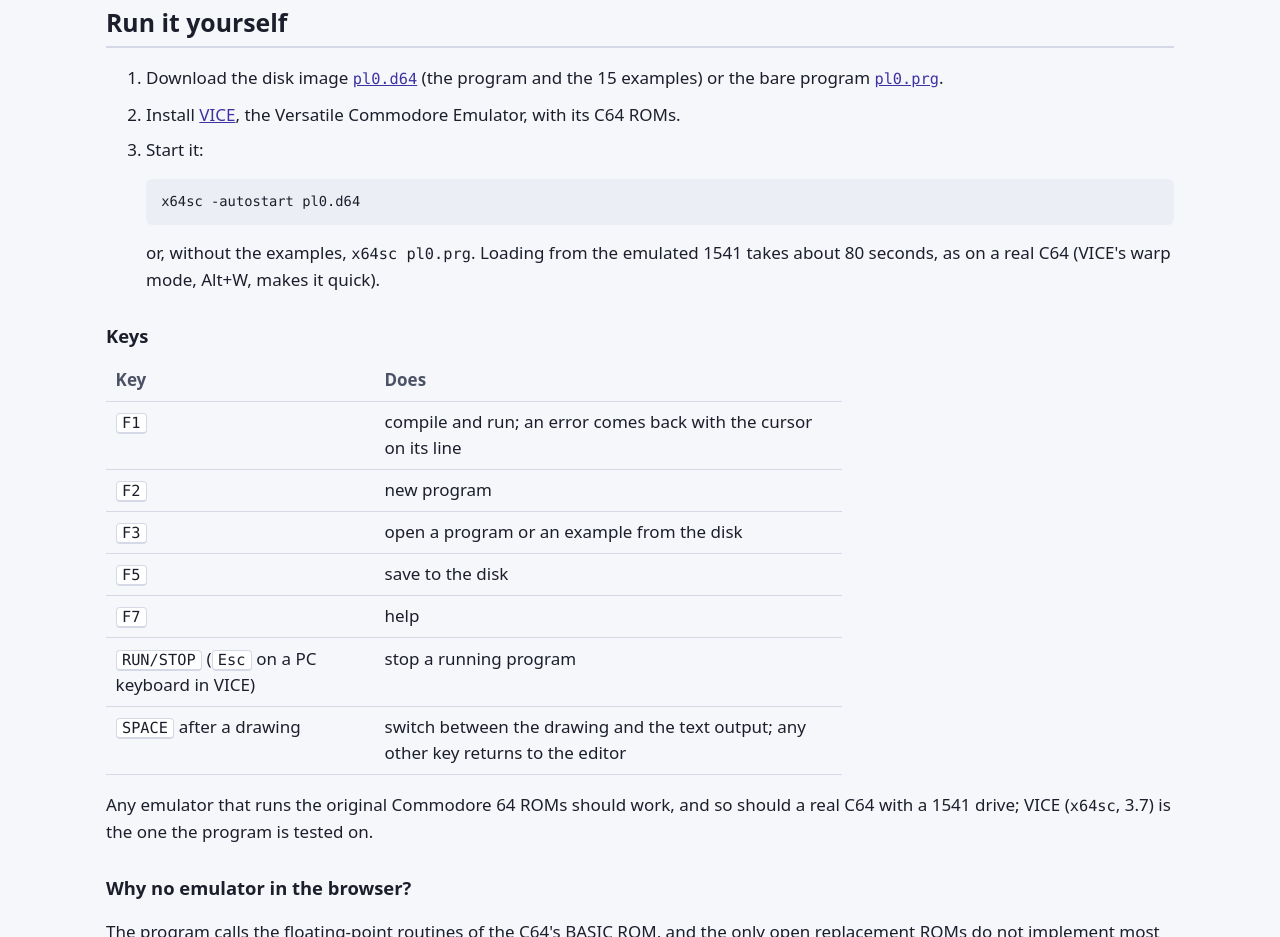
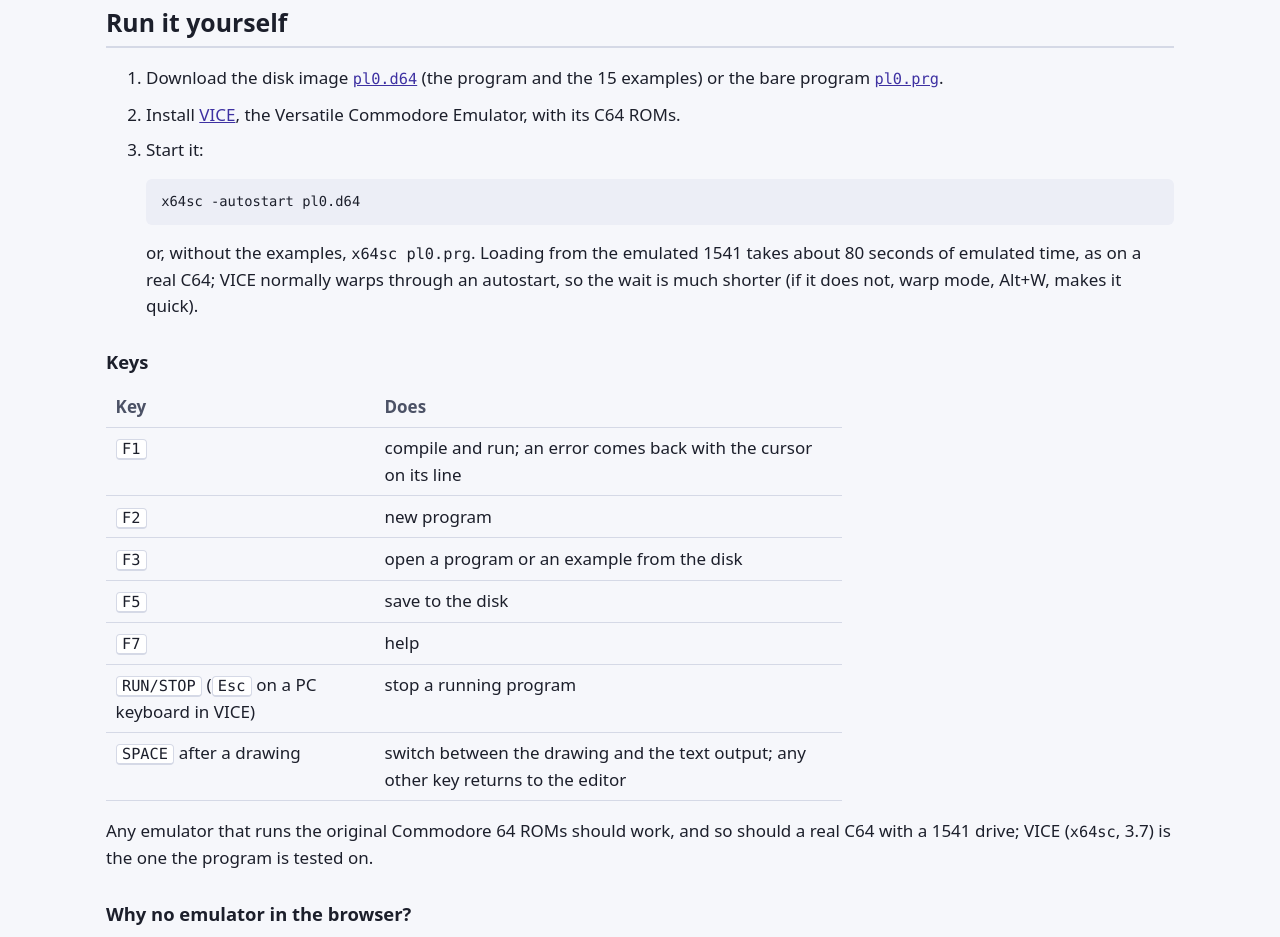
Before and after one commit to calvinolang/pl0-c64, a plain HTML site: page web/index.html in a window 1280 px wide. Shown: the part 4363-5300 px from the top of the page. Drawn offline with Linux system fonts and the light colour scheme; files whose address does not match are found by name.

Commit message:
docs: final review fixes in the guides and the architecture notes
- README, USER-GUIDE: get the disk by building it (make dist, cc65 2.19,
  c1541) until a release and the site are published; the 80 s start-up
  is emulated time (VICE's AutostartWarp is on by default: about 18 s
  wall in the tests); RESTORE is disabled; reserved names PL0, INDEX;
  DISK FULL may leave an unclosed entry (c1541 -validate); the tested
  cc65 version; make test 10 to 20 s; the Pages workflow never ran.
- LANGUAGE: the host's smallest normal double and subnormals.
- memory-map: the stack measurement (75 of 256 bytes of the 6502 stack
  free, 460 of 2,048 of the C stack used, method and gate); one H1, the
  history marked as superseded; regenerated tables (61 bytes free).
- overview: text-walking interpreter, the diagrams not checked
  rendered, the new numbers; testing: the new cases and checks.

Co-Authored-By: Claude Opus 5.5 <noreply@anthropic.com>

```diff
--- a/web/index.html
+++ b/web/index.html
@@ -603,7 +603,8 @@ end.
     <li>Start it:
       <pre><code>x64sc -autostart pl0.d64</code></pre>
       or, without the examples, <code>x64sc pl0.prg</code>. Loading from the emulated 1541 takes about
-      80 seconds, as on a real C64 (VICE's warp mode, Alt+W, makes it quick).</li>
+      80 seconds of emulated time, as on a real C64; VICE normally warps through an autostart, so the
+      wait is much shorter (if it does not, warp mode, Alt+W, makes it quick).</li>
   </ol>
   <h3>Keys</h3>
   <table class="keys">
```
Also changed, not shown: 7 other files.
